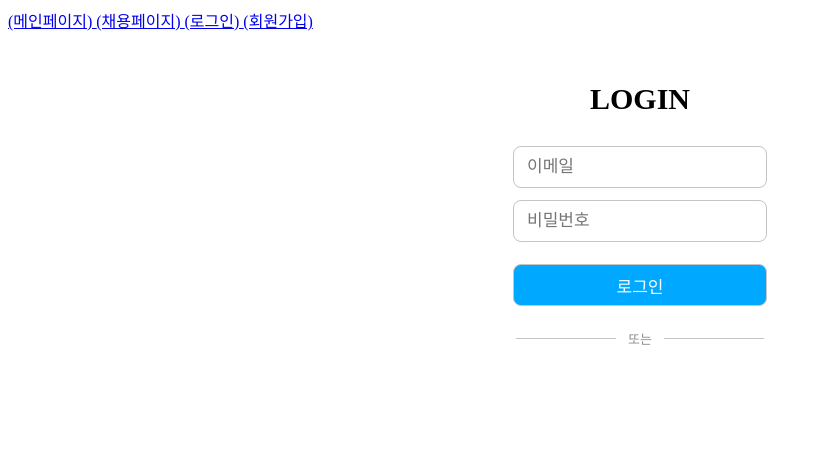
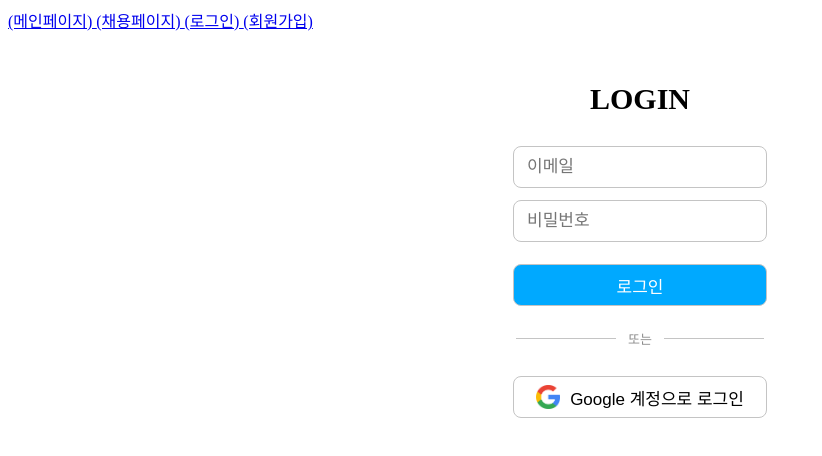
Before and after one commit to Solution-Challenge-Team/CoDI-FE, a React (Create React App) app: page /login in a window 1280 px wide. Shown: the top 456 px of the page, without its empty margins (0-822 px from the left). Built offline with nearby package versions, Linux system fonts and the light colour scheme.

Commit message:
Feat: 로그인 페이지 구글 로그인 완료 (#7)

```diff
--- a/src/pages/login/Login.css
+++ b/src/pages/login/Login.css
@@ -55,3 +55,26 @@
   color: #8B8B8B;
   font-weight: 400;
 }
+
+.loginGoogleBtn{
+  width: 254px;
+  height: 42px;
+  border-radius: 8px;
+  border: 1px solid #C4C4C4;
+  background-color: white;
+  display: flex;
+  justify-content: center;
+  align-items: center;
+  margin-top: 25px;
+}
+
+.loginImg{
+  width: 24px;
+  height: 24px;
+  margin-right: 10px;
+}
+
+.loginSpan{
+  font-size: 17px;
+  font-weight: 400;
+}
--- a/src/pages/login/Login.js
+++ b/src/pages/login/Login.js
@@ -1,5 +1,6 @@
 import React from "react";
 import "./Login.css"
+import google from '../../assets/google.png';
 
 const Login = () => {
   return (
@@ -21,7 +22,10 @@ const Login = () => {
       </div>
 
       <div className="loginGoogle">
-
+        <button className="loginGoogleBtn">
+          <img src = {google} className="loginImg"></img>
+          <span className="loginSpan">Google 계정으로 로그인</span>
+        </button>
       </div>
     </div>
   );
```
